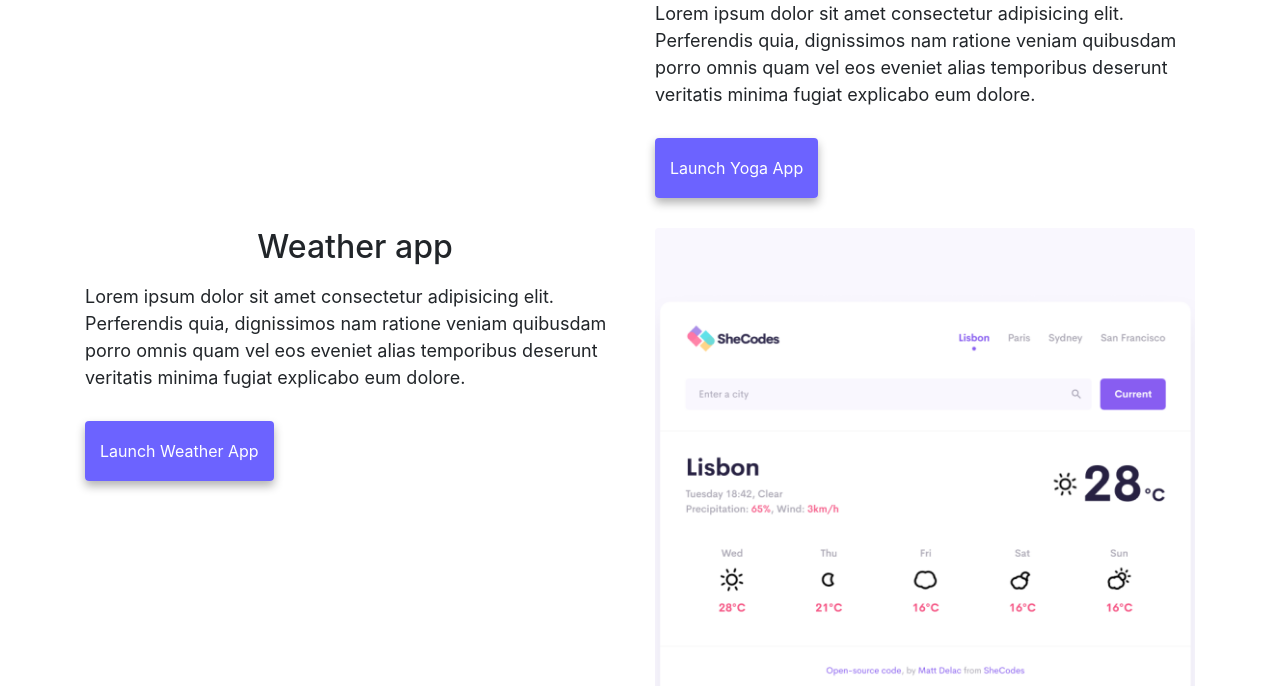
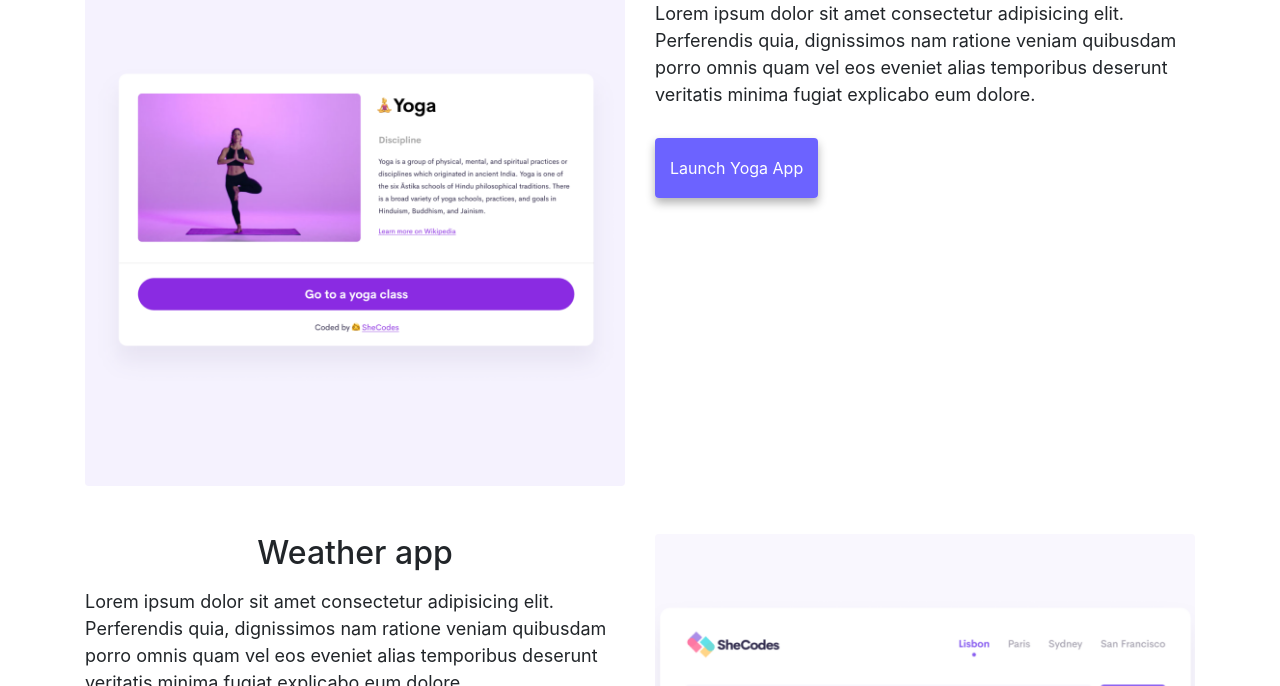
Before and after one commit to lwandetatsie/shecodes-responsive, a plain HTML site: page index.html in a window 1280 px wide. Shown: the part 488-1174 px from the top of the page. Drawn offline with nearby package versions, Linux system fonts and the light colour scheme.

Commit message:
Update index.html

```diff
--- a/index.html
+++ b/index.html
@@ -47,7 +47,7 @@
     <div class="container mt-5">
         <div class="row">
            <div class="col-sm-6">
-                <img src="images/yoga.png" alt="yoga" class="img-fluid rounded 	d-md-none .d-lg-block"/>
+                <img src="images/yoga.png" alt="yoga" class="img-fluid rounded d-sm-none d-md-block"/>
            </div>
            <div class="col-sm-6">
             <h2 class="mb-3">Yoga app</h2>
```
